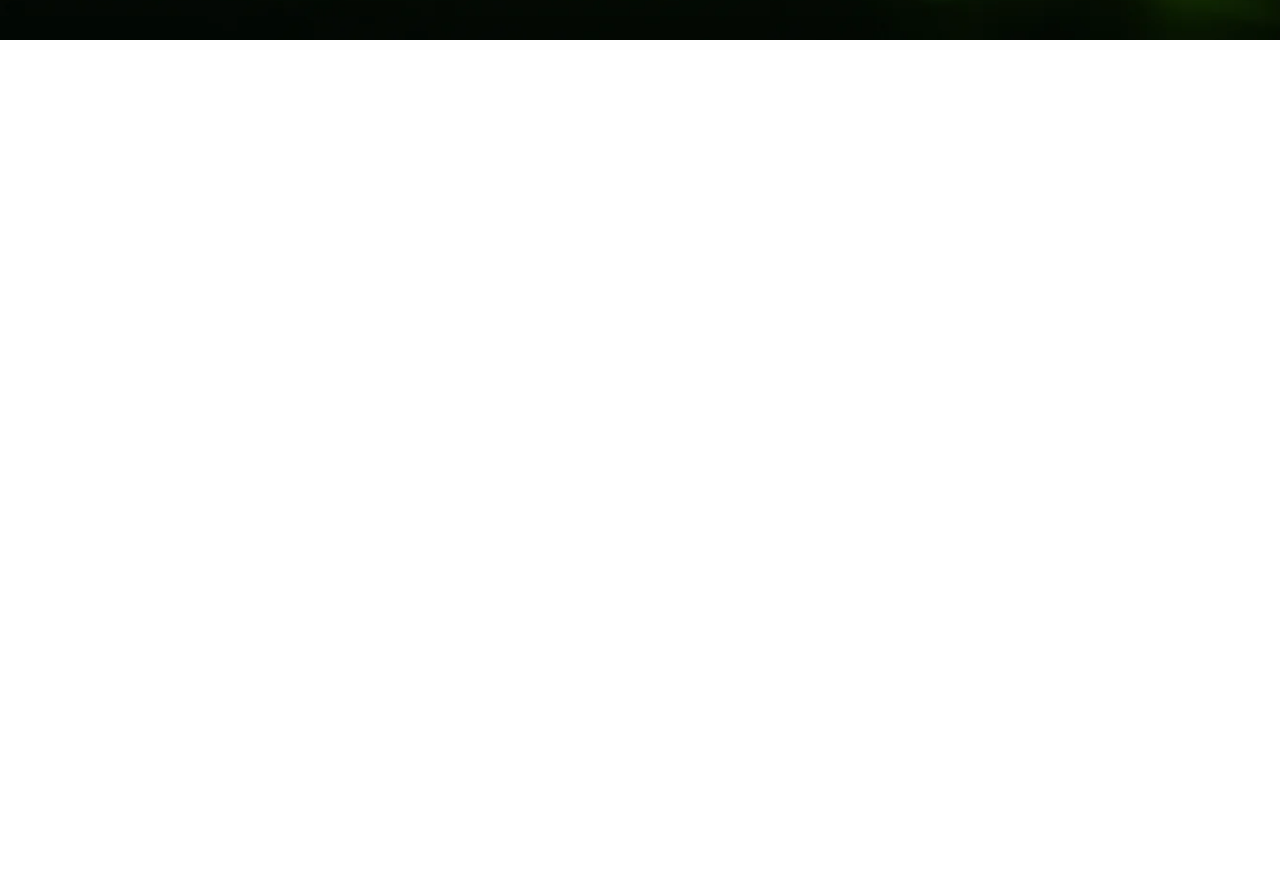
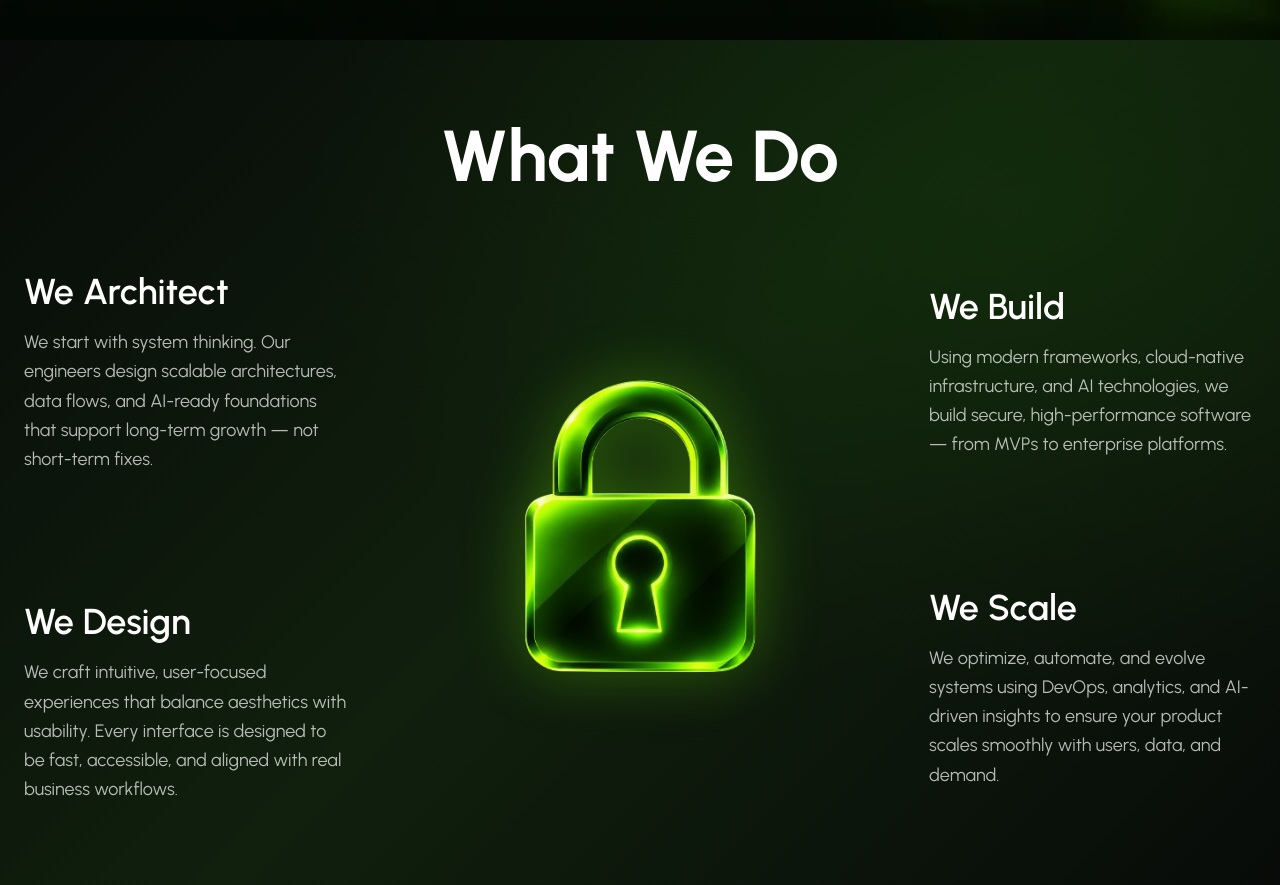
Before and after one commit to Haseem-hase/speedways_group, a Next.js app: page / in a window 1280 px wide. Shown: the part 760-1645 px from the top of the page. Before the commit the page ends 800 px from the top, so only its background shows below. Built offline with nearby package versions, Linux system fonts and the light colour scheme.

Commit message:
what we do section started

```diff
--- a/package.json
+++ b/package.json
@@ -9,6 +9,7 @@
     "lint": "eslint"
   },
   "dependencies": {
+    "gsap": "^3.15.0",
     "next": "16.4.3",
     "react": "19.3.0",
     "react-dom": "19.3.0"
--- /dev/null
+++ b/src/Components/HomeComponents/WhatWeDoSection.tsx
@@ -0,0 +1,145 @@
+"use client";
+
+import { useEffect, useRef } from 'react';
+import Image from 'next/image';
+import gsap from 'gsap';
+
+const WhatWeDoSection = () => {
+  const sectionRef = useRef<HTMLElement>(null);
+  const gaugeRef = useRef<HTMLDivElement>(null);
+
+  useEffect(() => {
+    if (!sectionRef.current || !gaugeRef.current) return;
+
+    const section = sectionRef.current;
+    const gauge = gaugeRef.current;
+
+    // Set perspective on the section
+    gsap.set(section, { perspective: 650 });
+
+    // Create quickTo animations for smooth performance
+    const gaugeRX = gsap.quickTo(gauge, "rotationX", { ease: "power3" });
+    const gaugeRY = gsap.quickTo(gauge, "rotationY", { ease: "power3" });
+    const gaugeX = gsap.quickTo(gauge, "x", { ease: "power3" });
+    const gaugeY = gsap.quickTo(gauge, "y", { ease: "power3" });
+
+    // Mouse move handler
+    const handlePointerMove = (e: PointerEvent) => {
+      const rect = section.getBoundingClientRect();
+      const x = (e.clientX - rect.left) / rect.width;
+      const y = (e.clientY - rect.top) / rect.height;
+
+      gaugeRX(gsap.utils.interpolate(15, -15, y));
+      gaugeRY(gsap.utils.interpolate(-15, 15, x));
+      gaugeX(gsap.utils.interpolate(-30, 30, x));
+      gaugeY(gsap.utils.interpolate(-30, 30, y));
+    };
+
+    // Mouse leave handler - reset to original position
+    const handlePointerLeave = () => {
+      gaugeRX(0);
+      gaugeRY(0);
+      gaugeX(0);
+      gaugeY(0);
+    };
+
+    section.addEventListener("pointermove", handlePointerMove);
+    section.addEventListener("pointerleave", handlePointerLeave);
+
+    return () => {
+      section.removeEventListener("pointermove", handlePointerMove);
+      section.removeEventListener("pointerleave", handlePointerLeave);
+    };
+  }, []);
+
+  return (
+    <section ref={sectionRef} className="relative w-full min-h-screen overflow-hidden">
+      {/* Background Pattern/Gradient */}
+      <div
+        className="absolute inset-0 z-0"
+        style={{
+          background: `
+            radial-gradient(
+              ellipse at 80% 20%,
+              rgba(22, 59, 11, 0.45),
+              transparent 50%
+            ),
+            linear-gradient(
+              135deg,
+              #080b09 0%,
+              #10200d 50%,
+              #080b09 100%
+            )
+          `
+        }}
+      ></div>
+
+      {/* Content Container */}
+      <div className="relative z-10 container mx-auto px-6 h-full py-20">
+        {/* Main Heading */}
+        <div className="text-center mb-20">
+          <h2 className="text-5xl md:text-6xl lg:text-7xl text-white font-bold">
+            What We Do
+          </h2>
+        </div>
+
+        {/* Layout with Center Element and Side Content */}
+        <div className="relative max-w-7xl mx-auto flex flex-col lg:flex-row items-center justify-center gap-12 lg:gap-16">
+          {/* Left Side Content */}
+          <div className="flex-1 space-y-20 lg:space-y-32">
+            {/* Top Left - We Architect */}
+            <div className="text-white space-y-4">
+              <h3 className="text-3xl md:text-4xl mb-4 font-semibold">We Architect</h3>
+              <p className="text-white/70 text-base md:text-lg leading-relaxed max-w-md">
+                We start with system thinking. Our engineers design scalable architectures, data flows, and AI-ready foundations that support long-term growth — not short-term fixes.
+              </p>
+            </div>
+
+            {/* Bottom Left - We Design */}
+            <div className="text-white space-y-4">
+              <h3 className="text-3xl md:text-4xl mb-4 font-semibold">We Design</h3>
+              <p className="text-white/70 text-base md:text-lg leading-relaxed max-w-md">
+                We craft intuitive, user-focused experiences that balance aesthetics with usability. Every interface is designed to be fast, accessible, and aligned with real business workflows.
+              </p>
+            </div>
+          </div>
+
+          {/* Center Image with 3D Effect */}
+          <div className="flex-shrink-0 relative">
+            <div ref={gaugeRef} className="relative w-[450px] h-[450px] flex items-center justify-center" style={{ transformStyle: 'preserve-3d' }}>
+              <Image
+                src="/assets/Images/HerooSection/herolock.png"
+                alt="Hero Lock"
+                width={450}
+                height={450}
+                className="w-full h-auto drop-shadow-[0_0_30px_rgba(124,255,0,0.3)]"
+                priority
+              />
+            </div>
+          </div>
+
+          {/* Right Side Content */}
+          <div className="flex-1 space-y-20 lg:space-y-32">
+            {/* Top Right - We Build */}
+            <div className="text-white space-y-4 lg:text-left">
+              <h3 className="text-3xl md:text-4xl mb-4 font-semibold">We Build</h3>
+              <p className="text-white/70 text-base md:text-lg leading-relaxed max-w-md">
+                Using modern frameworks, cloud-native infrastructure, and AI technologies, we build secure, high-performance software — from MVPs to enterprise platforms.
+              </p>
+            </div>
+
+            {/* Bottom Right - We Scale */}
+            <div className="text-white space-y-4 lg:text-left">
+              <h3 className="text-3xl md:text-4xl mb-4 font-semibold">We Scale</h3>
+              <p className="text-white/70 text-base md:text-lg leading-relaxed max-w-md">
+                We optimize, automate, and evolve systems using DevOps, analytics, and AI-driven insights to ensure your product scales smoothly with users, data, and demand.
+              </p>
+            </div>
+          </div>
+        </div>
+      </div>
+    </section>
+  );
+};
+
+export default WhatWeDoSection;
--- a/src/app/page.tsx
+++ b/src/app/page.tsx
@@ -1,10 +1,12 @@
 import React from 'react'
 import HeroSection from '../Components/HomeComponents/HeroSection'
+import WhatWeDoSection from '../Components/HomeComponents/WhatWeDoSection'
 
 const page = () => {
   return (
     <div>
       <HeroSection/>
+      <WhatWeDoSection/>
     </div>
   )
 }
```
Also changed, not shown: 1 other file (tests, documents, lock files or other folders).
